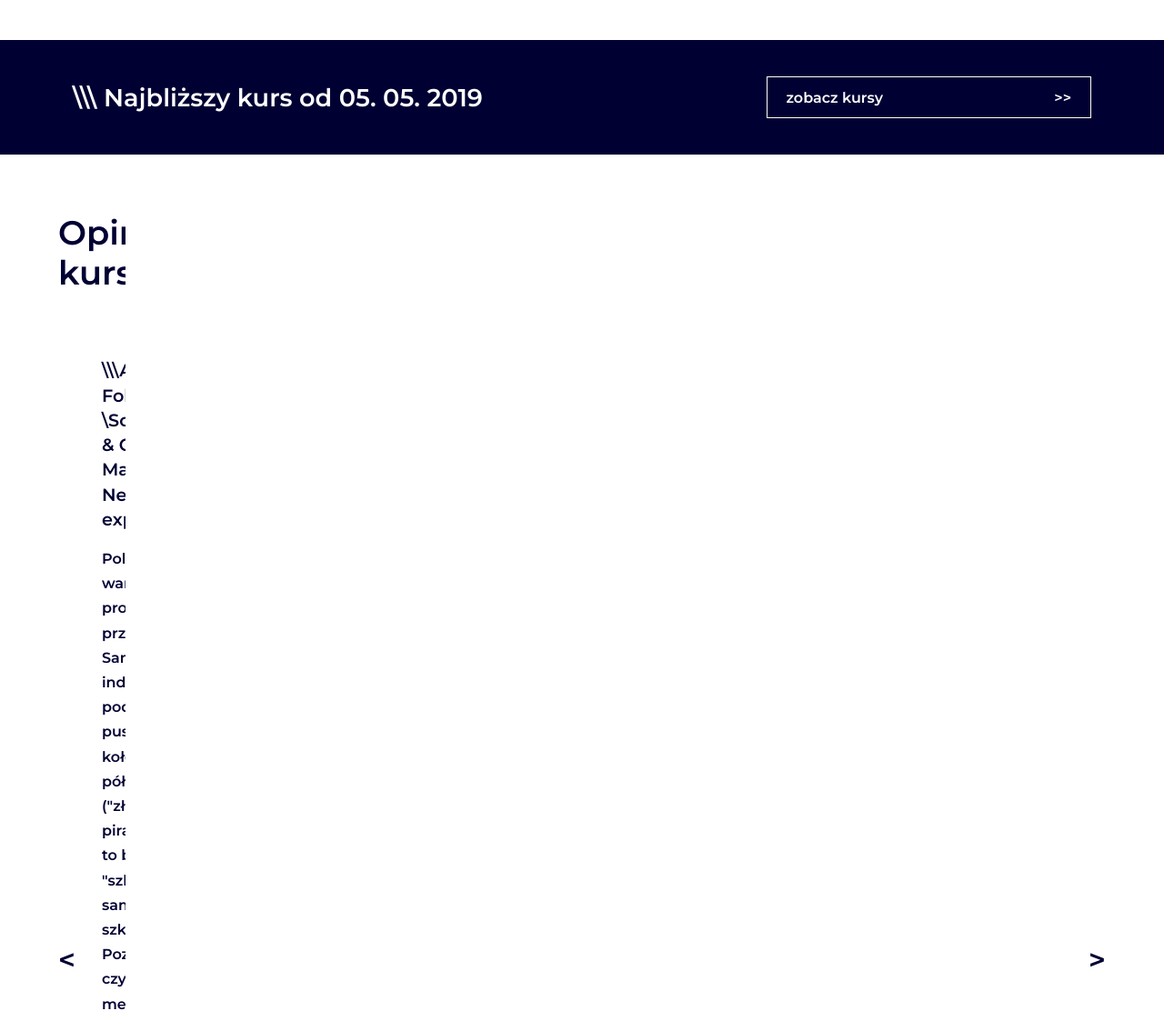
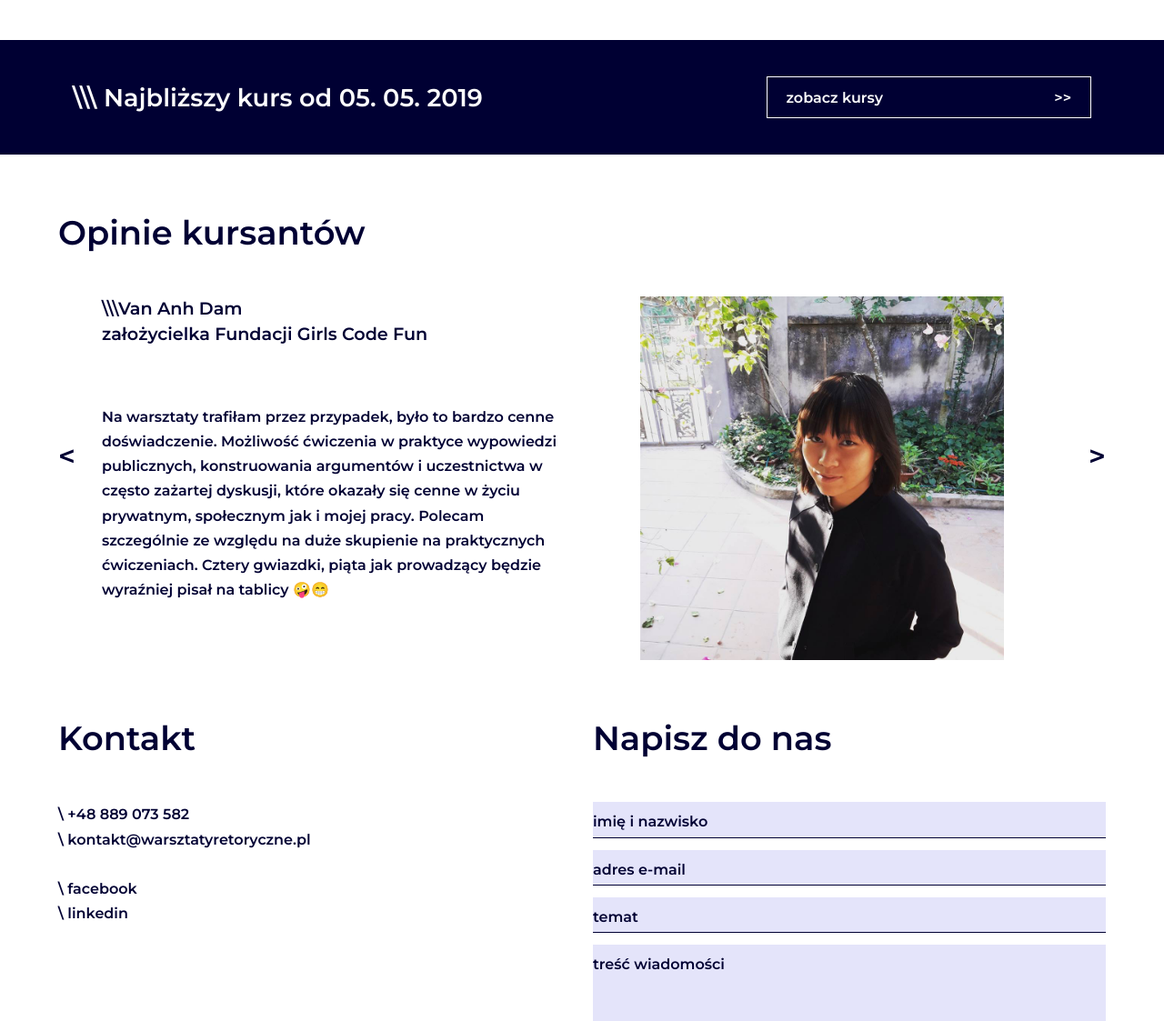
Before and after one commit to Mkomarr/WR--warsztaty-retoryczne, a PHP site: page / in a window 1280 px wide. Shown: the part 5377-6500 px from the top of the page at 91% size. Run offline with PHP 8.4, Linux system fonts and the light colour scheme.

Commit message:
testimonials complete

```diff
--- a/index.html
+++ b/index.html
@@ -190,6 +190,11 @@
                 <div class="right-arrow">></div>
         <h2>Opinie kursantów</h2>
          <div class="carousel">
+             <section class="testimonial">
+              <h3>\\\Van Anh Dam<br/>założycielka Fundacji Girls Code Fun</h3>
+              <p>Na warsztaty trafiłam przez przypadek, było to bardzo cenne doświadczenie. Możliwość ćwiczenia w praktyce wypowiedzi publicznych, konstruowania argumentów i uczestnictwa w często zażartej dyskusji, które okazały się cenne w życiu prywatnym, społecznym jak i mojej pracy. Polecam szczególnie ze względu na duże skupienie na praktycznych ćwiczeniach. Cztery gwiazdki, piąta jak prowadzący będzie wyraźniej pisał na tablicy 🤪😁</p>
+              <img src="img/Van-Anh-Dam.jpg" class="mobile-hidden" />
+          </section>
           <section class="testimonial">
               <h3>\\\Aleksander Foks<br/> \Social Media & Content Marketing & New Business experienced</h3>
               <p>Polecam warsztaty prowadzone przez Dominika! Sama praktyka, indywidualne podejście, brak pustego kołczowania, półśrodków ("złóż rączki do piramidki i jakoś to będzie") czy "szkolenia dla samego szkolenia się". Poza benefitami czysto merytorycznymi, dyskusje prowadzone na WR poszerzają horyzonty i zabijają ćwieka, w pozytywnym tego słowa znaczeniu.</p>
@@ -216,30 +221,26 @@
               <img src="img/Paweł-Ernst.jpg" class="mobile-hidden" />
           </section>
           <section class="testimonial">
+            <h3>\\\Natalia Kamińska<br/>XXX XXX</h3>
+            <p>Lorem ipsum dolor sit amet, consectetur adipiscing elit, sed do eiusmod tempor incididunt ut labore et dolore magna aliqua. Ut enim ad minim veniam, quis nostrud exercitation ullamco laboris nisi ut aliquip ex ea commodo consequat. Duis aute irure dolor in reprehenderit in voluptate velit esse cillum dolore eu fugiat nulla pariatur.</p>
+            <img src="img/Natalia-Kaminska.jpg" class="mobile-hidden" />
+        </section>
+          <section class="testimonial">
               <h3>\\\Paweł Soproniuk<br />\Partner Neuron PR, jeden z „50 najbardziej kreatywnych w biznesie”.</h3>
               <p>Kurs retoryki prowadzony przez Dominika oceniam bardzo wysoko. Od ponad 15 lat zajmuję się zawodowo komunikacją (zarządzam agencją PR) i kwestie prawidłowej argumentacji i prezentacji własnych poglądów nie są mi zupełnie obce, niemniej zajęcia bardzo porządkują wiedzę i opierają się niemal w całości o zajęcia warsztatowe. Dostajesz wiedzę i ćwiczysz umiejętności w przyjaznej atmosferze. Zdecydowanie polecam!
               </p>
-              <img src="img/Piotr-Jakubiak.jpg" class="mobile-hidden" />
+              <img src="img/Pawel-Soproniuk.jpg" class="mobile-hidden" />
           </section>
           <section class="testimonial">
               <h3>\\\Piotr Jakubiak<br/>\Senior Associate BI Consultant at Microstrategy</h3>
               <p>WR to doskonały sposób na poprawę swojej umiejętności wystąpień publicznych, organizacje myśli pod presją czasu/publiki i zyskanie doświadczenia w dyskusjach lub debatach. Zajęcia pokazują że retoryka nie jest umiejętnością wrodzona, tylko czymś co można wyćwiczyć systematycznym treningiem. Zdecydowanie polecam każdemu, nie tylko w celach zawodowych, się również jako po prostu świetną rozrywkę.</p>
+              <img src="img/Piotr-Jakubiak.jpg" class="mobile-hidden" />
           </section>
           <section class="testimonial">
-              <h3>\\\Marta Komar<br/>Digital Marketing & E-commerce Manager</h3>
-              <p class="short-testimonial">Warsztaty Retoryczne to świetna okazja do przetrenowania wszelkiego rodzaju wystąpień publicznych w kontrolowanych i komfortowych warunkach. Każde zajęcia to maksymalna dawka praktycznego treningu z optymalną ilością wiedzy oraz konkretnym feedbackiem.</p>
-              <img src="img/Paweł-Ernst.jpg" class="mobile-hidden" />
-          </section>
-          <section class="testimonial">
-              <h3>\\\Natalia Kamińska<br/>XXX XXX</h3>
-              <p>Lorem ipsum dolor sit amet, consectetur adipiscing elit, sed do eiusmod tempor incididunt ut labore et dolore magna aliqua. Ut enim ad minim veniam, quis nostrud exercitation ullamco laboris nisi ut aliquip ex ea commodo consequat. Duis aute irure dolor in reprehenderit in voluptate velit esse cillum dolore eu fugiat nulla pariatur.</p>
-              <img src="img/Paweł-Ernst.jpg" class="mobile-hidden" />
-          </section>
-          <section class="testimonial">
-              <h3>\\\Van Anh Dam<br/>założycielka Fundacji Girls Code Fun</h3>
-              <p>Na warsztaty trafiłam przez przypadek, było to bardzo cenne doświadczenie. Możliwość ćwiczenia w praktyce wypowiedzi publicznych, konstruowania argumentów i uczestnictwa w często zażartej dyskusji, które okazały się cenne w życiu prywatnym, społecznym jak i mojej pracy. Polecam szczególnie ze względu na duże skupienie na praktycznych ćwiczeniach. Cztery gwiazdki, piąta jak prowadzący będzie wyraźniej pisał na tablicy 🤪😁</p>
-              <img src="img/Paweł-Ernst.jpg" class="mobile-hidden" />
-          </section>
+            <h3>\\\Marta Komar<br/>Digital Marketing & E-commerce Manager</h3>
+            <p class="short-testimonial">Warsztaty Retoryczne to świetna okazja do przetrenowania wszelkiego rodzaju wystąpień publicznych w kontrolowanych i komfortowych warunkach. Każde zajęcia to maksymalna dawka praktycznego treningu z optymalną ilością wiedzy oraz konkretnym feedbackiem.</p>
+            <img src="img/Marta-Komar.jpg" class="mobile-hidden" />
+        </section>
           <!-- UWAGA przy dodawaniu kolejnych sekcji zmień także JS sectionIndex i % translate oraz width .carousel, każda kolejna sekcja to 100% -->
          </div>
         </div>
--- a/main.css
+++ b/main.css
@@ -891,14 +891,35 @@
 
 /* ----- testimonials ----- */
 
+.testimonials {
+    display: flex;
+}
+
 .testimonial {
+    display: grid;
+    grid-template-columns: repeat(2, 1fr);
     margin: 0;
     width: 90vw;
     max-width: 75rem;
 }
 
+.testimonial h3 {
+    grid-column: 1;
+    grid-row: 1;
+    margin: 0;
+}
+
+.testimonial p {
+    grid-column: 1;
+    grid-row: 2;
+    padding-right: 1rem;
+}
+
 .testimonial img {
     max-width: 400px;
+    grid-column: 2;
+    grid-row: 1 / 3;
+    justify-self: center;
 }
 
 /* ----- contact ----- */
```
Also changed, not shown: img/Marta-Komar.jpg (added), img/Natalia-Kaminska.jpg (added), img/Van-Anh-Dam.jpg (added).
